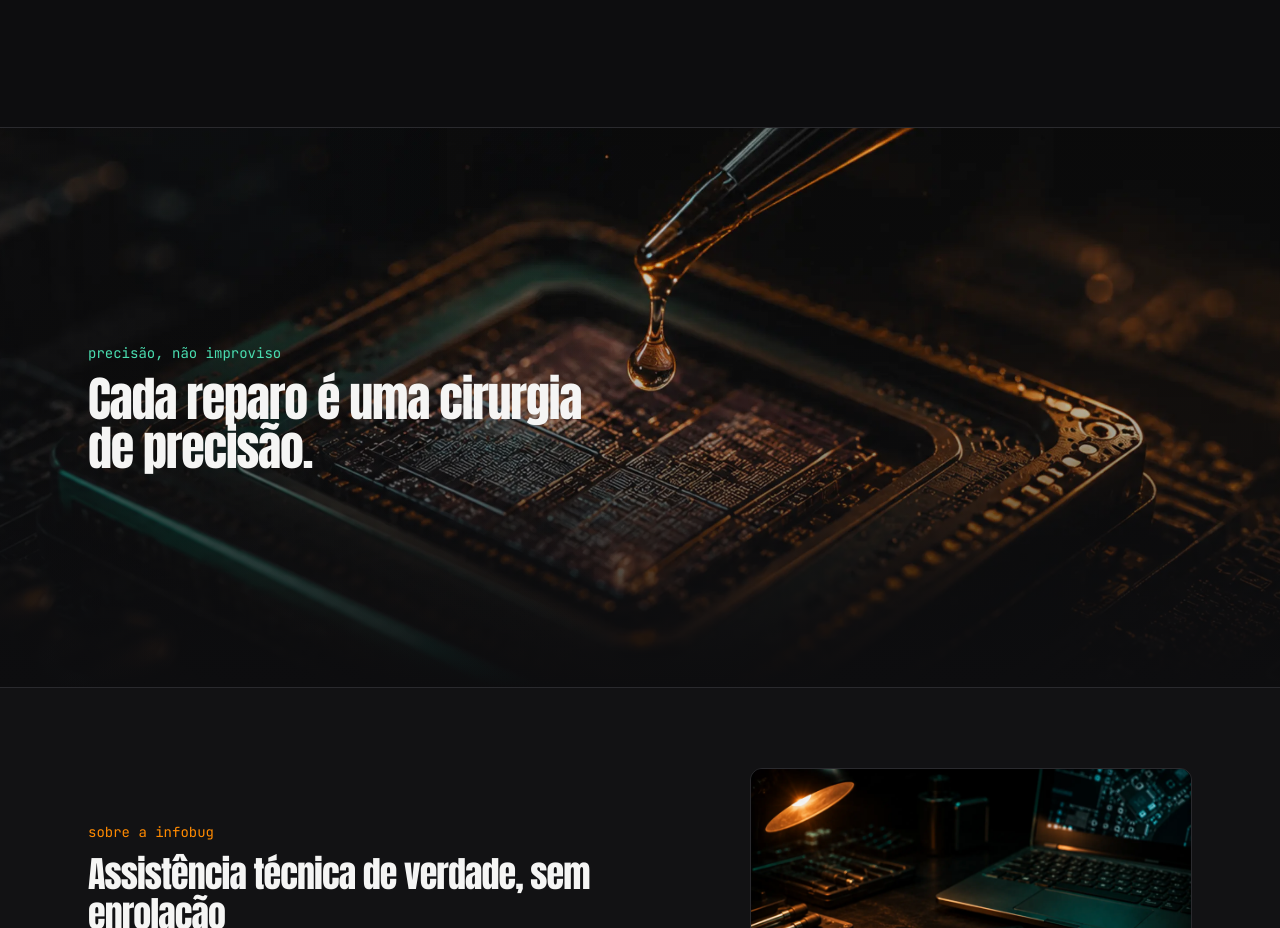
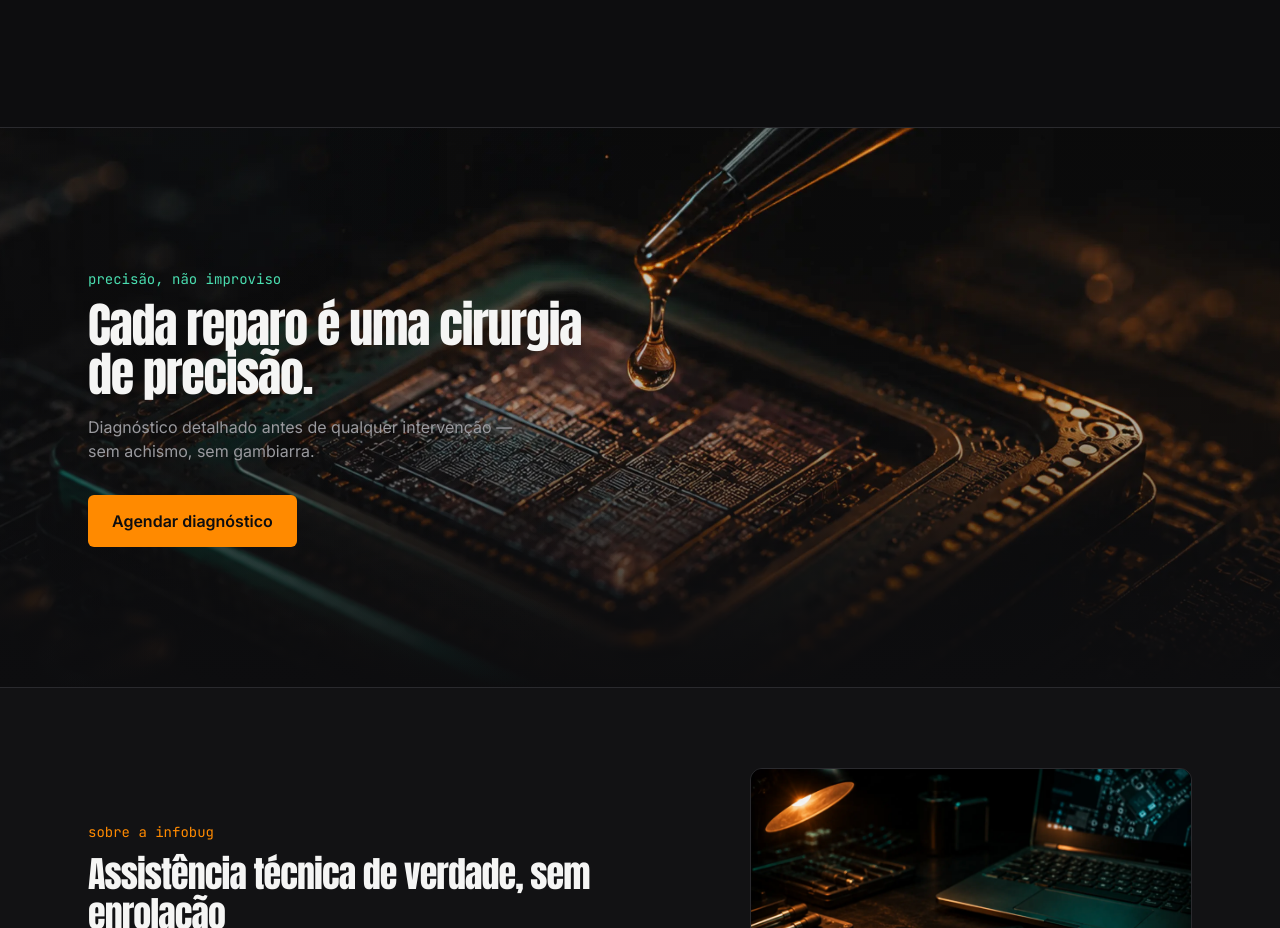
Before and after one commit to infobugpelotas/infobug, a Next.js app: page / in a window 1280 px wide. Shown: the part 1660-2588 px from the top of the page. Built offline with nearby package versions, Linux system fonts and the light colour scheme; no server answers.

Commit message:
CTA-precisao

```diff
--- a/src/components/PrecisionShowcase.tsx
+++ b/src/components/PrecisionShowcase.tsx
@@ -3,6 +3,11 @@
 import { useRef } from "react";
 import Image from "next/image";
 import { motion, useScroll, useTransform } from "framer-motion";
+import { trackEvent } from "@/lib/analytics";
+
+const WHATSAPP_LINK =
+  "https://wa.me/5553999659818?text=" +
+  encodeURIComponent("Olá! Vi o site e gostaria de agendar um diagnóstico.");
 
 export default function PrecisionShowcase() {
   const ref = useRef<HTMLElement>(null);
@@ -17,7 +22,7 @@ export default function PrecisionShowcase() {
   return (
     <section
       ref={ref}
-      className="relative h-[70vh] min-h-[420px] max-h-[720px] overflow-hidden border-b border-border"
+      className="relative h-[70vh] min-h-[460px] max-h-[720px] overflow-hidden border-b border-border"
     >
       <motion.div style={{ y: imageY }} className="absolute inset-0 scale-110">
         <Image
@@ -51,6 +56,19 @@ export default function PrecisionShowcase() {
           <h2 className="font-display text-3xl sm:text-4xl lg:text-5xl leading-[1.02] tracking-tight">
             Cada reparo é uma cirurgia de precisão.
           </h2>
+          <p className="mt-4 text-text-dim max-w-md">
+            Diagnóstico detalhado antes de qualquer intervenção — sem achismo,
+            sem gambiarra.
+          </p>
+          <a
+            href={WHATSAPP_LINK}
+            target="_blank"
+            rel="noopener noreferrer"
+            onClick={() => trackEvent("whatsapp_click", { location: "precision_showcase" })}
+            className="mt-8 inline-flex items-center rounded-md bg-orange px-6 py-3.5 font-semibold text-bg hover:bg-orange-dim transition-colors"
+          >
+            Agendar diagnóstico
+          </a>
         </motion.div>
       </div>
     </section>
```
